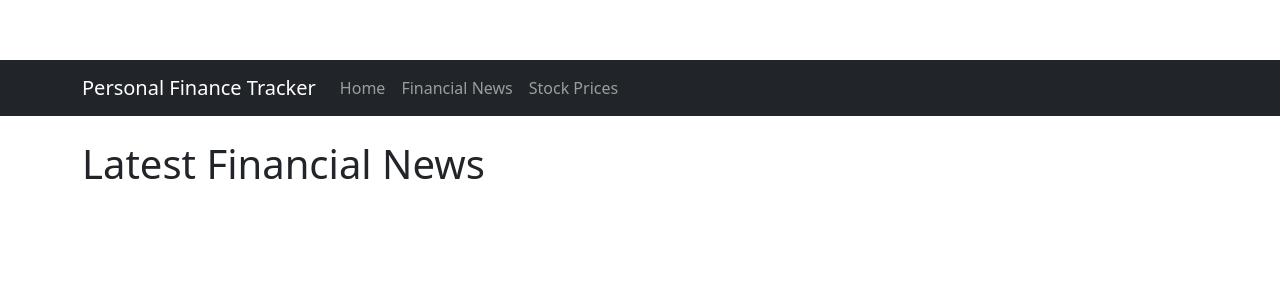
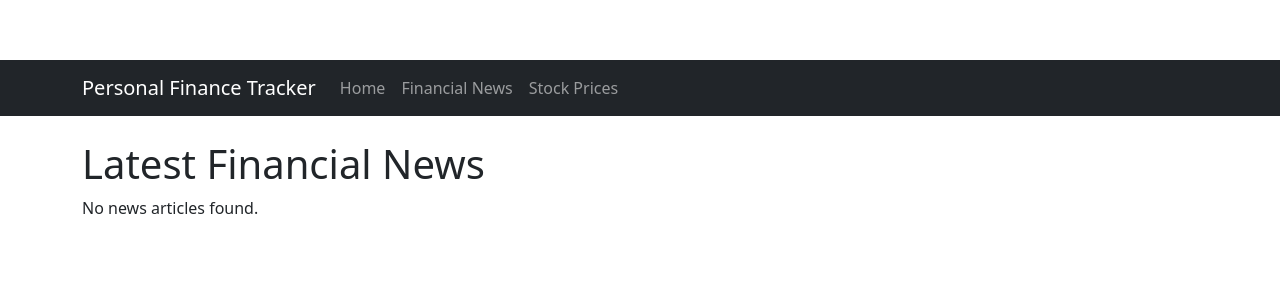
Before and after one commit to shrutiswamis/personal_finance_tracker, a Flask app: template templates/news.html in a window 1280 px wide. Shown: the top 300 px of the page. Run offline with Flask 2, Linux system fonts and the light colour scheme; the template is opened without the code that fills it, so the values that code supplies are empty.

Commit message:
Fixing news page.

```diff
--- a/app.py
+++ b/app.py
@@ -1,8 +1,8 @@
 import os
-from flask import Flask, render_template
+from flask import Flask, render_template, url_for, send_from_directory
 from scraper import scrape_news, scrape_stock_prices
 
-app = Flask(__name__)
+app = Flask(__name__, static_folder='static')
 
 app.secret_key = '7420uhde34793'
 
@@ -13,6 +13,7 @@ def home():
 @app.route('/news')
 def news():
     articles = scrape_news()
+    print(articles)
     return render_template('news.html', articles=articles)
 
 @app.route('/stocks')
@@ -20,5 +21,11 @@ def stocks():
     stock_prices = scrape_stock_prices()
     return render_template('stocks.html', stock_prices=stock_prices)
 
+@app.route('/static/<path:path>')
+def serve_static(path):
+    return send_from_directory('static', path)
+
+
+
 if __name__ == '__main__':
     app.run(debug=True)
--- a/templates/news.html
+++ b/templates/news.html
@@ -3,7 +3,10 @@
 {% block title %}Financial News{% endblock %}
 
 {% block content %}
+
 <h1>Latest Financial News</h1>
+
+{% if articles %}
     <div class="row">
         {% for article in articles %}
             <div class="col-md-6">
@@ -17,4 +20,8 @@
             </div>
         {% endfor %}
     </div>
+{% else %}
+    <p>No news articles found.</p>
+{% endif %}
+
 {% endblock %}
```
Lines whose indentation alone changed are shown as unchanged.
